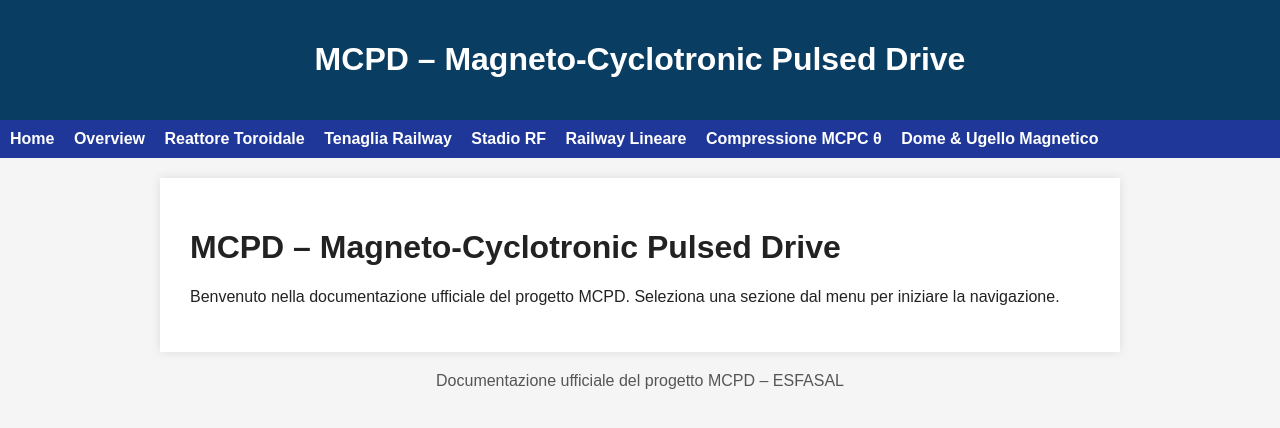
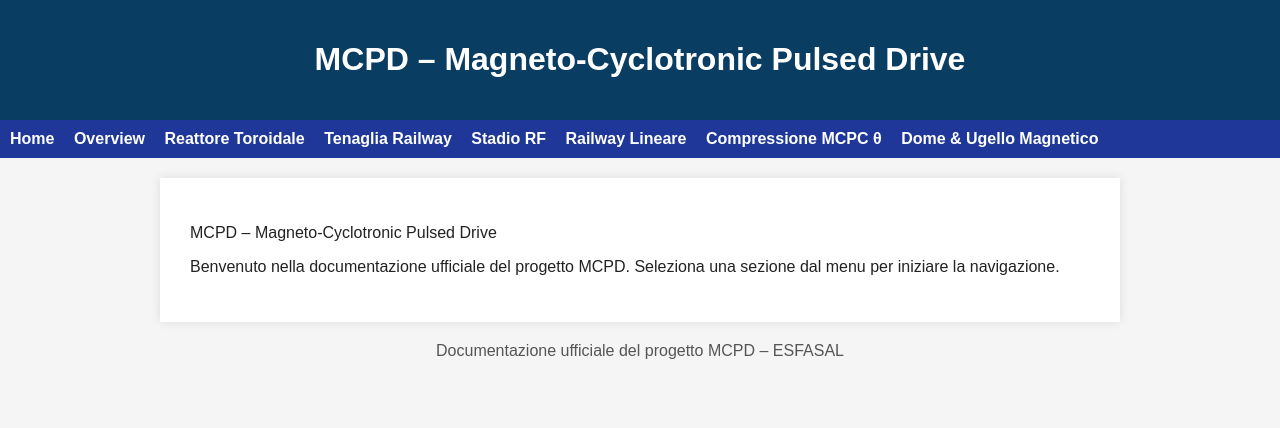
Before and after one commit to esfasal561/MCPD-ThetaRail, a Jekyll site: the page built from docs/index.md, in a window 1280 px wide. Shown: the top 428 px of the page. Built offline with Jekyll 4.4.1, drawn with Linux system fonts in a browser that asks for light colours.

```diff
--- a/docs/index.md
+++ b/docs/index.md
@@ -3,7 +3,7 @@ layout: default
 title: MCPD – Magneto‑Cyclotronic Pulsed Drive
 ---
 
-# MCPD – Magneto‑Cyclotronic Pulsed Drive
+MCPD – Magneto‑Cyclotronic Pulsed Drive
 
 Benvenuto nella documentazione ufficiale del progetto MCPD.
 Seleziona una sezione dal menu per iniziare la navigazione.
```
